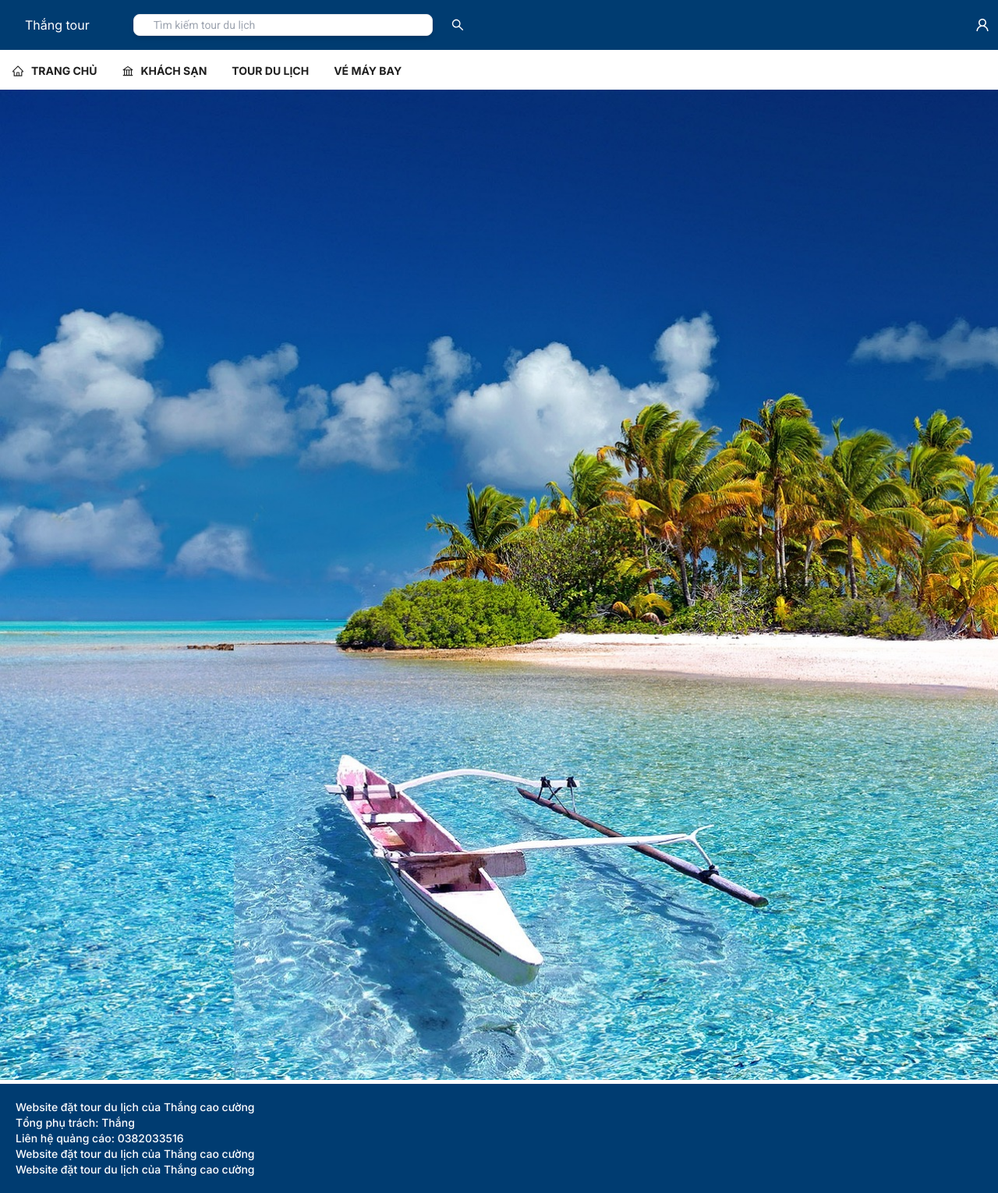
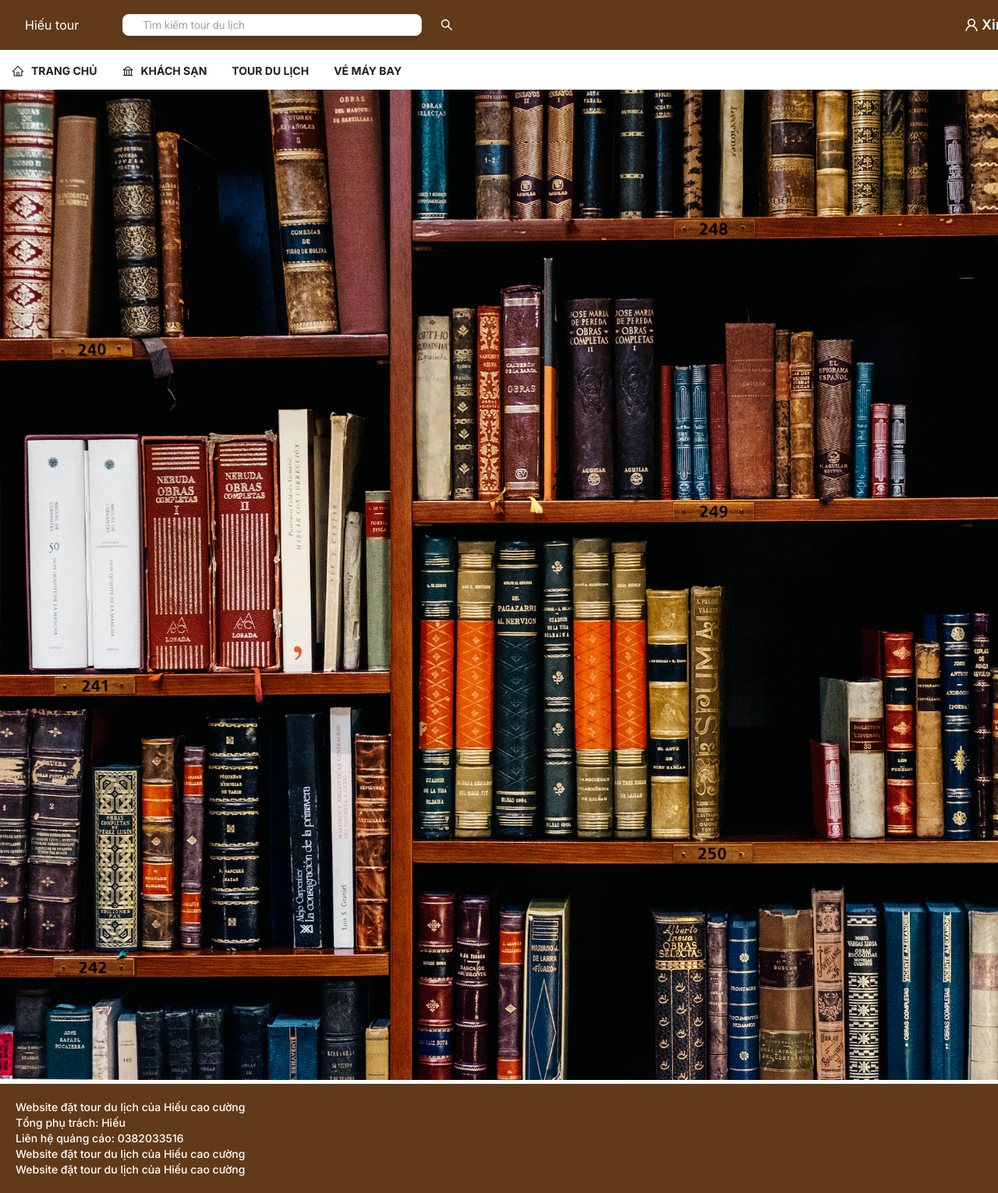
Before and after one commit to khiendz/hieu_baovedoan2023, a Next.js app in the folder FE/client-app/: page / in a window 1280 px wide. Shown: the top 1530 px of the page at 78% size. Built offline with nearby package versions, Linux system fonts and the light colour scheme.

Commit message:
DATN-2023 feat: update style

```diff
--- a/FE/client-app/src/app/global.scss
+++ b/FE/client-app/src/app/global.scss
@@ -18,7 +18,7 @@ body {
             content: " ";
             display: block;
             position: absolute;
-            background: url("../assets/images/travel-background.jpg");
+            background: url("../assets/images/background-image.webp");
             background-repeat: no-repeat;
             background-size: cover;
             width: 100%;
@@ -76,5 +76,5 @@ body {
 }
 
 .default-color {
-    color: #003C71;
+    color: #613a1a;
 }
--- a/FE/client-app/src/components/Footer/Footer.tsx
+++ b/FE/client-app/src/components/Footer/Footer.tsx
@@ -1,11 +1,11 @@
 export default function Footer() {
-    return <div className="dk-flex dk-min-h-14 dk-bg-[#003C71] dk-border-t-[5px] dk-border-[#ffffff] dk-p-5">
+    return <div className="dk-flex dk-min-h-14 dk-bg-[#613a1a] dk-border-t-[5px] dk-border-[#ffffff] dk-p-5">
         <ul className="info dk-flex dk-flex-col dk-font-Inter dk-text-sm dk-font-medium dk-list-none dk-text-[#FFF]">
-            <li>Website đặt tour du lịch của Thắng cao cường</li>
-            <li>Tổng phụ trách: Thắng</li>
+            <li>Website đặt tour du lịch của Hiếu cao cường</li>
+            <li>Tổng phụ trách: Hiếu</li>
             <li>Liên hệ quảng cáo: 0382033516</li>
-            <li>Website đặt tour du lịch của Thắng cao cường</li>
-            <li>Website đặt tour du lịch của Thắng cao cường</li>
+            <li>Website đặt tour du lịch của Hiếu cao cường</li>
+            <li>Website đặt tour du lịch của Hiếu cao cường</li>
         </ul>
     </div>
 }
--- a/FE/client-app/src/components/Header/index.tsx
+++ b/FE/client-app/src/components/Header/index.tsx
@@ -11,8 +11,8 @@ const roboto = Roboto({
 
 export default function Header() {
   return (
-    <header className="dk-flex dk-flex-row dk-bg-[#003C71] dk-h-16 dk-text-[#FFF] dk-gap-14 dk-justify-between dk-items-center dk-font-Inter">
-      <span className="dk-pl-8 dk-whitespace-nowrap">Thắng tour</span>
+    <header className="dk-flex dk-flex-row dk-bg-[#613a1a] dk-h-16 dk-text-[#FFF] dk-gap-14 dk-justify-between dk-items-center dk-font-Inter">
+      <span className="dk-pl-8 dk-whitespace-nowrap">Hiếu tour</span>
       <div className="search dk-flex dk-flex-row dk-gap-6 dk-pr-[600px]">
         <input
           type="text"
--- a/FE/client-app/src/modules/UserAccount/index.tsx
+++ b/FE/client-app/src/modules/UserAccount/index.tsx
@@ -17,7 +17,7 @@ export default function UserAccount() {
         >
           <UserOutlined />
           <span className="hover:dk-opacity-[0.8] dk-text-[#FFF] dk-font-Inter">
-            Xin chào Thắng
+            Xin chào Hiếu
           </span>
           <svg
             aria-hidden="true"
@@ -31,14 +31,14 @@ export default function UserAccount() {
               d="M6.25 8.125L10 11.875L13.75 8.125"
               stroke-width="1.5"
               stroke-linecap="round"
-              stroke-linejoin="round"
+              strokeLinejoin="round"
             ></path>
           </svg>
         </button>
         <div
           className={`${
             isLogin ? "display-none" : ""
-          } dk-absolute dk-bg-[#FFF] dk-p-4 dk-h-fit dk-text-[#222] dk-font-Inter dk-font-medium dk-text-sm dk-top-[64px] dk-rounded-sm dk-shadow-2xl user-infos dk-right-[82px]`}
+          } dk-absolute dk-bg-[#FFF] dk-p-4 dk-h-fit dk-text-[#222] dk-font-Inter dk-font-medium dk-text-sm dk-top-[64px] dk-rounded-sm dk-shadow-2xl user-infos dk-right-[82px] dk-z-[99]`}
         >
           <ul className="dk-flex dk-flex-col dk-items-center dk-justify-center dk-z-[99]">
             <li className="dk-w-full dk-flex dk-justify-start">
--- a/FE/client-app/tailwind.config.js
+++ b/FE/client-app/tailwind.config.js
@@ -25,7 +25,7 @@ module.exports = {
           'conic-gradient(from 180deg at 50% 50%, var(--tw-gradient-stops))',
       },
       color: {
-        brand: '#003C71'
+        brand: '#613a1a'
       }
     },
   },
--- a/FE/client-app/tailwind.config.ts
+++ b/FE/client-app/tailwind.config.ts
@@ -23,7 +23,7 @@ const config: Config = {
           'conic-gradient(from 180deg at 50% 50%, var(--tw-gradient-stops))',
       },
       color: {
-        brand: '#003C71'
+        brand: '#613a1a'
       }
     },
   },
```
Also changed, not shown: FE/client-app/src/assets/images/background-image.webp (added), FE/client-app/src/public/images/svg/hotel-icon.svg.
